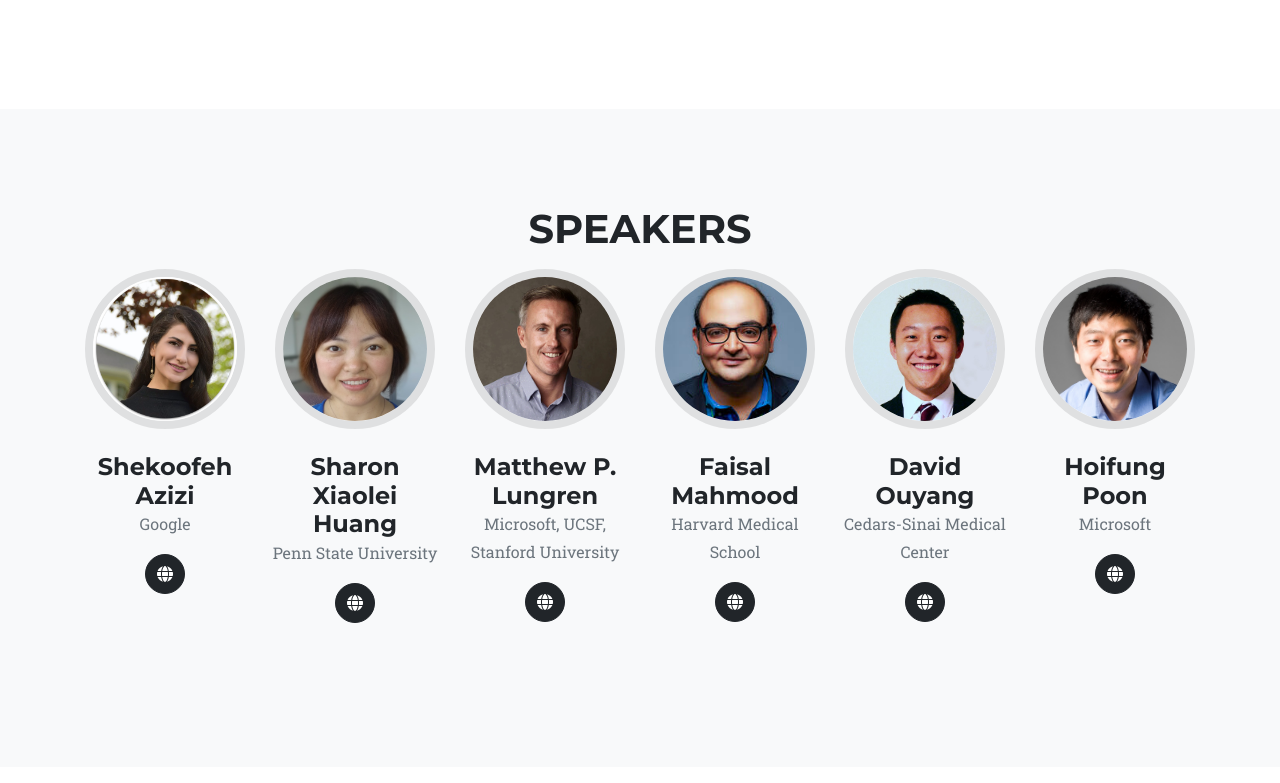
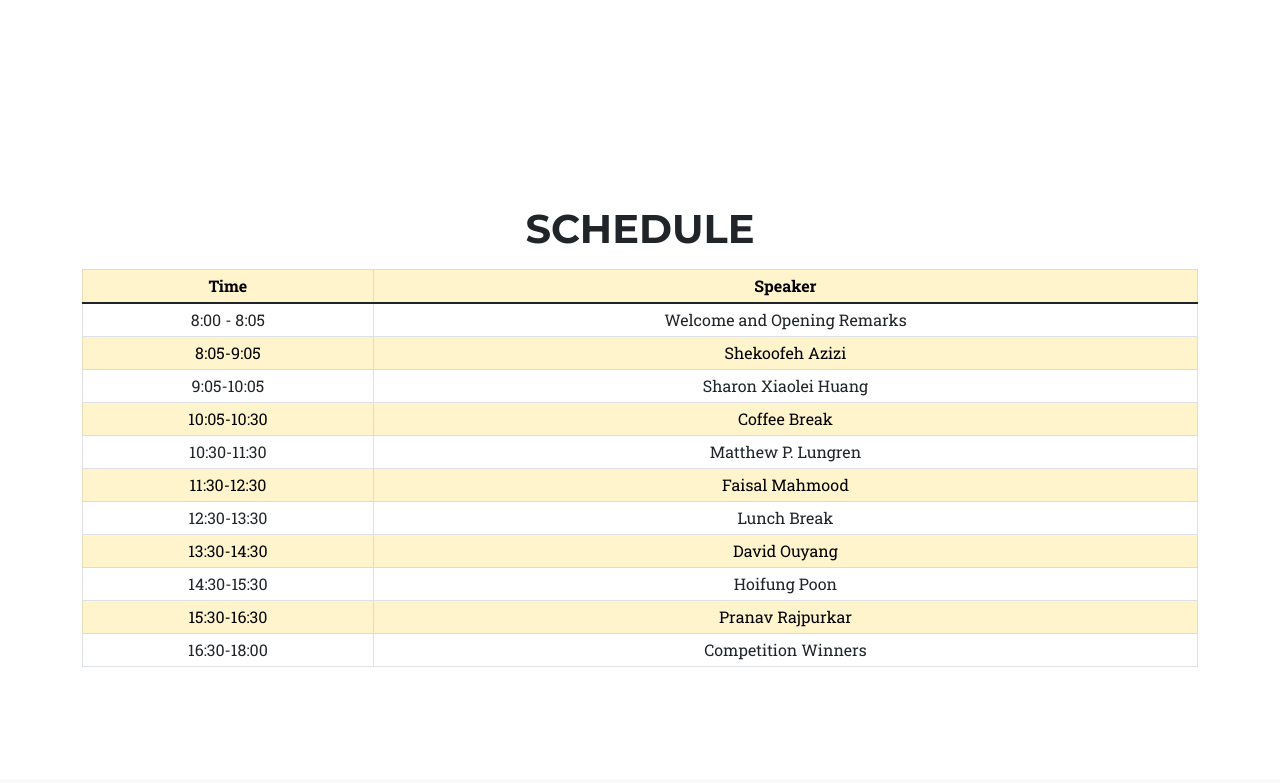
Before and after one commit to fmv-cvpr24workshop/fmv-cvpr24workshop.github.io, a plain HTML site: page index.html in a window 1280 px wide. Shown: the part 1120-1903 px from the top of the page. Drawn offline with nearby package versions, Linux system fonts and the light colour scheme; some icons are missing.

Commit message:
Add: Schedule Table

```diff
--- a/index.html
+++ b/index.html
@@ -53,12 +53,12 @@
                 <div class="collapse navbar-collapse" id="navbarResponsive">
                     <ul class="navbar-nav text-uppercase ms-auto py-4 py-lg-0">
                         <!-- <li class="nav-item"><a class="nav-link" href="#updates">Updates</a></li> -->
+                        <!-- <li class="nav-item"><a class="nav-link" href="#schedule">Schedule</a></li> -->
+                        <li class="nav-item"><a class="nav-link" href="#about">About</a></li>
                         <li class="nav-item"><a class="nav-link" href="#schedule">Schedule</a></li>
-                        <li class="nav-item"><a class="nav-link" href="#about">About</a></li>
                         <li class="nav-item"><a class="nav-link" href="#speakers">Speakers</a></li>
                         <li class="nav-item"><a class="nav-link" href="#organizers">Organizers</a></li>
-                        <li class="nav-item"><a class="nav-link"
-                                href="https://www.codabench.org/competitions/1847/">Competition</a></li>
+                        <li class="nav-item"><a class="nav-link" href="https://www.codabench.org/competitions/1847/">Competition</a></li>
                     </ul>
                 </div>
             </div>
@@ -97,6 +97,69 @@
                     could have on the future of medical diagnostics and patient care.
                 </p>
             </div>
+    </section>
+
+    <!-- Schedule -->
+    <section class="page-section bg" id="schedule">
+        <div class="container">
+            <div class="text-center">
+                <h2 class="section-heading text-uppercase">Schedule</h2>
+                <table class="table table-responsive table-bordered table-hover table-sm">
+                    <thead class="table-primary">
+                        <tr>
+                            <th>Time</th>
+                            <th>Speaker</th>
+                        </tr>
+                    </thead>
+                    <tbody>
+                        <tr>
+                            <td>8:00 - 8:05</td>
+                            <td>Welcome and Opening Remarks</td>
+                        </tr>
+                        <tr  class="table-primary">
+                            <td>8:05-9:05</td>
+                            <td>Shekoofeh Azizi</td>
+                        </tr>
+                        <tr>
+                            <td>9:05-10:05</td>
+                            <td>Sharon Xiaolei Huang</td>
+                        </tr>
+                        <tr class="table-primary">
+                            <td>10:05-10:30</td>
+                            <td>Coffee Break</td>
+                        </tr>
+                        <tr>
+                            <td>10:30-11:30</td>
+                            <td>Matthew P. Lungren</td>
+                        </tr>
+                        <tr class="table-primary">
+                            <td>11:30-12:30</td>
+                            <td>Faisal Mahmood</td>
+                        </tr>
+                        <tr>
+                            <td>12:30-13:30</td>
+                            <td>Lunch Break</td>
+                        </tr>
+                        <tr class="table-primary">
+                            <td>13:30-14:30</td>
+                            <td>David Ouyang</td>
+                        </tr>
+                        <tr>
+                            <td>14:30-15:30</td>
+                            <td>Hoifung Poon</td>
+                        </tr>
+                        <tr class="table-primary">
+                            <td>15:30-16:30</td>
+                            <td>Pranav Rajpurkar</td>
+                        </tr>
+                        <tr>
+                            <td>16:30-18:00</td>
+                            <td>Competition Winners</td>
+                        </tr>
+                    </tbody>
+                </table>
+            </div>
+        </div>
     </section>
 
     <!-- Speakers -->
@@ -183,6 +246,17 @@
                         </div>
                     </div>
 
+                    <!-- Pranav Rajpurkar -->
+                    <div class="col-lg-2">
+                        <div class="team-member">
+                            <img class="mx-auto rounded-circle" src="assets/img/speakers/Pranav-Rajpurkar.png"
+                                alt="..." />
+                            <h4>Pranav Rajpurkar</h4>
+                            <p class="text-muted">Harvard University</p>
+                            <a class="btn btn-dark btn-social mx-2" href="https://pranavrajpurkar.com/"
+                                aria-label="Website"><i class="fa-solid fa-globe"></i></a>
+                        </div>
+                    </div>
                 </div>
             </div>
 
```
Also changed, not shown: assets/img/speakers/Pranav-Rajpurkar.png (added).
